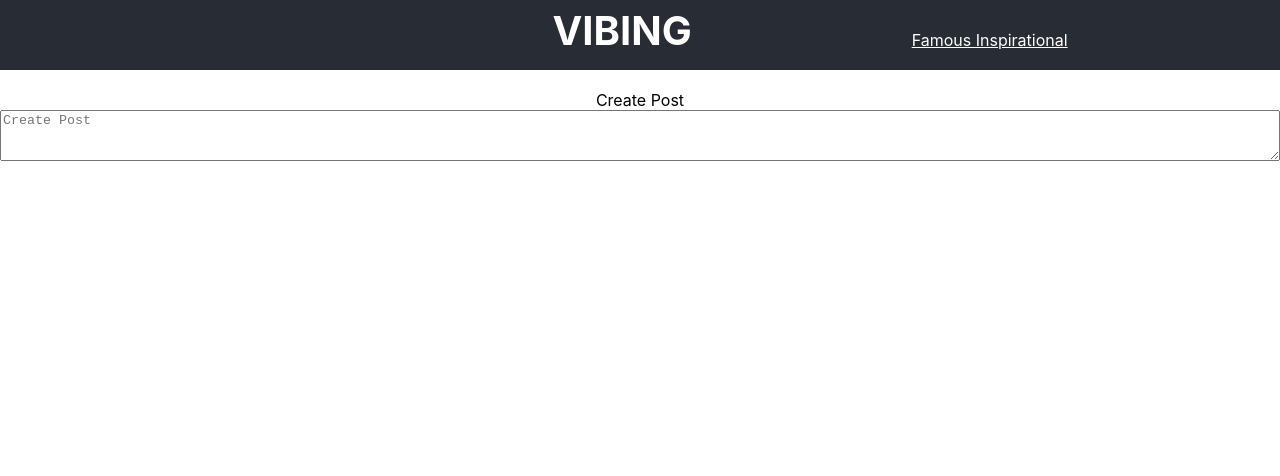
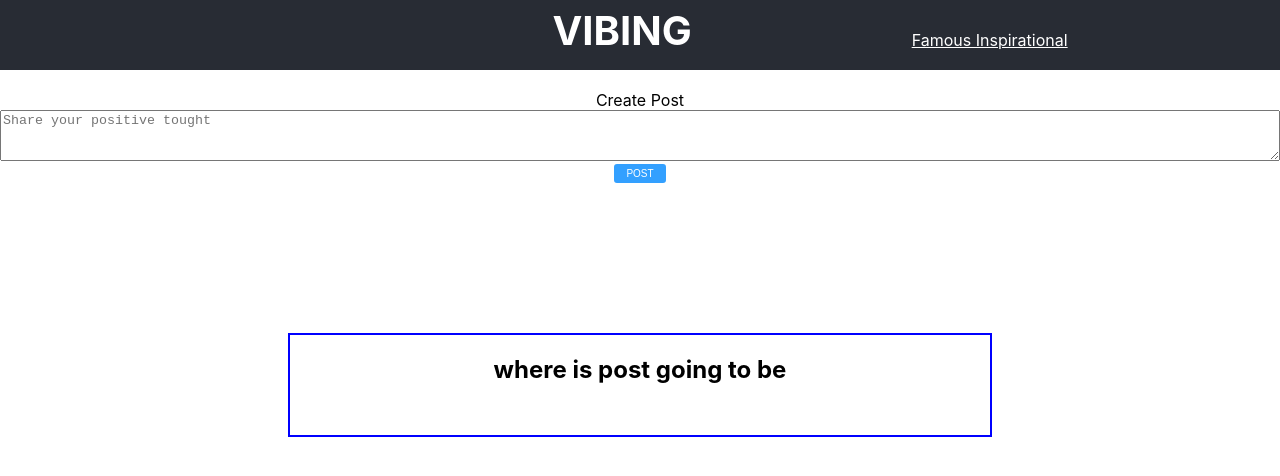
Before and after one commit to ThwCorbin/vibing, a React (Create React App) app: page / in a window 1280 px wide. Shown: the top 476 px of the page. Built offline with nearby package versions, Linux system fonts and the light colour scheme.

Commit message:
firstpagelayer

```diff
--- a/src/components/Addpost.js
+++ b/src/components/Addpost.js
@@ -3,9 +3,9 @@ import './Addpost.css';
 
 function Addpost(props) {
     return (
-        <div class="Post">
-            <label class="form-label" for="post">Create Post</label>
-            <textarea placeholder="Create Post" rows="3" type="text" id="post" class="form-control"></textarea>
+        <div className="Post">
+            <label className="form-label" for="post">Create Post</label>
+            <textarea placeholder="Share your positive tought" rows="3" type="text" id="post" className="form-control"></textarea>
 
         </div>
 
--- a/src/components/App.css
+++ b/src/components/App.css
@@ -1,5 +1,10 @@
 .App {
   text-align: center;
+  position: flex;
+  flex-direction: column;
+}
+.posts{
+  margin-top: 150px;
 }
 
 .App-logo {
--- a/src/components/App.js
+++ b/src/components/App.js
@@ -2,15 +2,22 @@ import React, { Component } from 'react';
 import Navbar from './Navbar.js';
 import Addpost from './Addpost.js';
 import './App.css';
+import Button from './Button.js';
+import Posts from './Posts.js'
 
 function App() {
   return (
     <div className="App">
       <header className="App-header">
         <Navbar />
+      </header>
+      <div className="addpost">
         <Addpost />
-
-      </header>
+        <Button type="primary" small label="POST" />
+      </div>
+      <div className="posts">
+        <Posts />
+      </div>
     </div>
   );
 }
--- a/src/components/Navbar.js
+++ b/src/components/Navbar.js
@@ -3,9 +3,9 @@ import './Navbar.css';
 
 function Navbar(props) {
     return (
-        <nav class="navbar">
-            <h1 class="title">VIBING</h1>
-            <a class="famous" href="#">Famous Inspirational</a>
+        <nav className="navbar">
+            <h1 className="title">VIBING</h1>
+            <a className="famous" href="#">Famous Inspirational</a>
 
 
 
--- /dev/null
+++ b/src/components/Posts.css
@@ -0,0 +1,9 @@
+.post{
+
+    border: 2px solid blue;
+    align-items: center;
+    height: 100px;
+    width: 700px;
+    margin: auto;
+
+}
--- /dev/null
+++ b/src/components/Posts.js
@@ -0,0 +1,19 @@
+import React, { Component } from 'react';
+import './Posts.css';
+
+function Posts(props) {
+    return (
+        <nav className="post">
+            <h1>where is post going to be</h1>
+
+
+
+
+        </nav>
+
+
+
+    )
+}
+
+export default Posts;
```
Also changed, not shown: src/components/Button.css (renamed from src/Button.css), src/components/Button.js (renamed from src/Button.js), 1 other file (tests, documents, lock files or other folders).
